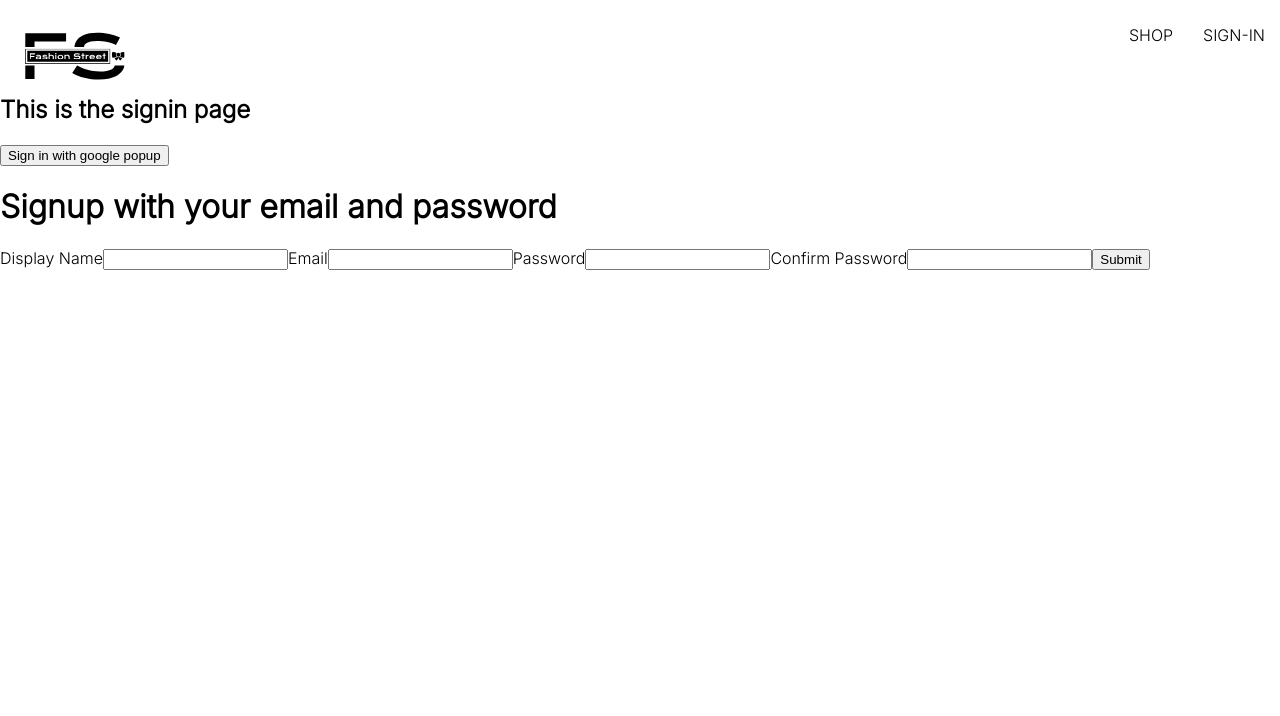
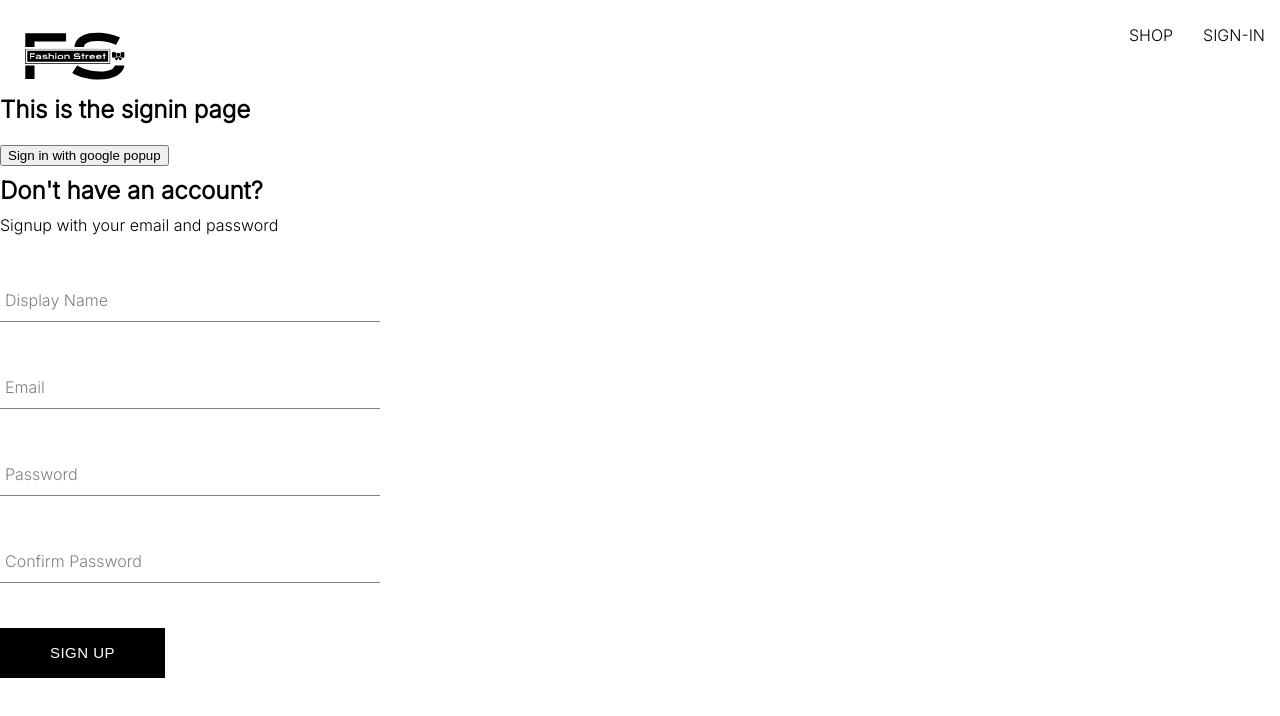
Before and after one commit to Yashkanekar/fashion-street, a React (Create React App) app: page /sign-in in a window 1280 px wide. Shown: the top 716 px of the page. Built offline with nearby package versions, Linux system fonts and the light colour scheme.

Commit message:
custom button and form-input element added

```diff
--- /dev/null
+++ b/src/components/button/Button.component.jsx
@@ -0,0 +1,20 @@
+import React from "react";
+import "./button.styles.scss";
+
+const BUTTON_STYLE_TYPES = {
+  google: "google-sign-in",
+  inverted: "inverted",
+};
+
+const Button = ({ children, buttonType, ...otherProps }) => {
+  return (
+    <button
+      className={`button-container ${BUTTON_STYLE_TYPES[buttonType]}`}
+      {...otherProps}
+    >
+      {children}
+    </button>
+  );
+};
+
+export default Button;
--- /dev/null
+++ b/src/components/button/button.styles.scss
@@ -0,0 +1,46 @@
+.button-container {
+  min-width: 165px;
+  width: auto;
+  height: 50px;
+  letter-spacing: 0.5px;
+  line-height: 50px;
+  padding: 0 35px 0 35px;
+  font-size: 15px;
+  background-color: black;
+  color: white;
+  text-transform: uppercase;
+  // font-family: 'Open Sans Condensed';
+  // font-weight: bolder;
+  border: none;
+  cursor: pointer;
+  display: flex;
+  justify-content: center;
+
+  &:hover {
+    background-color: white;
+    color: black;
+    border: 1px solid black;
+  }
+
+  &.google-sign-in {
+    background-color: #4285f4;
+    color: white;
+
+    &:hover {
+      background-color: #357ae8;
+      border: none;
+    }
+  }
+
+  &.inverted {
+    background-color: white;
+    color: black;
+    border: 1px solid black;
+
+    &:hover {
+      background-color: black;
+      color: white;
+      border: none;
+    }
+  }
+}
--- /dev/null
+++ b/src/components/form-input/FormInput.component.jsx
@@ -0,0 +1,19 @@
+import React from "react";
+import "./form-input.styles.scss";
+
+const FormInput = ({ label, inputOptions }) => {
+  return (
+    <div className="group">
+      <input className="form-input" {...inputOptions} />
+      <label
+        className={`${
+          inputOptions.value.length ? "shrink" : ""
+        } form-input-label`}
+      >
+        {label}
+      </label>
+    </div>
+  );
+};
+
+export default FormInput;
--- /dev/null
+++ b/src/components/form-input/form-input.styles.scss
@@ -0,0 +1,54 @@
+$sub-color: grey;
+$main-color: black;
+
+@mixin shrinkLabel {
+  top: -14px;
+  font-size: 12px;
+  color: $main-color;
+}
+
+.group {
+  position: relative;
+  margin: 45px 0;
+
+  .form-input {
+    background: none;
+    background-color: white;
+    color: $sub-color;
+    font-size: 18px;
+    padding: 10px 10px 10px 5px;
+    display: block;
+    width: 100%;
+    border: none;
+    border-radius: 0;
+    border-bottom: 1px solid $sub-color;
+    margin: 25px 0;
+
+    &:focus {
+      outline: none;
+    }
+
+    &:focus ~ .form-input-label {
+      @include shrinkLabel();
+    }
+  }
+
+  input[type='password'] {
+    letter-spacing: 0.3em;
+  }
+
+  .form-input-label {
+    color: $sub-color;
+    font-size: 16px;
+    font-weight: normal;
+    position: absolute;
+    pointer-events: none;
+    left: 5px;
+    top: 10px;
+    transition: 300ms ease all;
+
+    &.shrink {
+      @include shrinkLabel();
+    }
+  }
+}
--- a/src/components/sign-up-form/SignUpForm.component.jsx
+++ b/src/components/sign-up-form/SignUpForm.component.jsx
@@ -1,8 +1,11 @@
 import React, { useState } from "react";
+import FormInput from "../form-input/FormInput.component";
+import "./signup-form.styles.scss";
 import {
   createAuthUserFromEmailAndPassword,
   createUserDocumentFromAuth,
 } from "../../utils/firebase/firebase.utils";
+import Button from "../button/Button.component";
 
 const SignUpForm = () => {
   const defaultFormFields = {
@@ -49,45 +52,54 @@
   };
 
   return (
-    <div>
-      <h1>Signup with your email and password</h1>
+    <div className="signup-form-container">
+      <h2>Don't have an account?</h2>
+      <span>Signup with your email and password</span>
       <form onSubmit={handleSubmit}>
-        <label>Display Name</label>
-        <input
-          value={displayName}
-          type="text"
-          required
-          name="displayName"
-          onChange={changeHandler}
-        ></input>
+        <FormInput
+          label="Display Name"
+          inputOptions={{
+            value: displayName,
+            type: "password",
+            required: true,
+            name: "displayName",
+            onChange: changeHandler,
+          }}
+        />
 
-        <label>Email</label>
-        <input
-          onChange={changeHandler}
-          value={email}
-          type="email"
-          required
-          name="email"
-        ></input>
+        <FormInput
+          label="Email"
+          inputOptions={{
+            value: email,
+            type: "password",
+            required: true,
+            name: "email",
+            onChange: changeHandler,
+          }}
+        />
 
-        <label>Password</label>
-        <input
-          onChange={changeHandler}
-          value={password}
-          type="password"
-          required
-          name="password"
-        ></input>
+        <FormInput
+          label="Password"
+          inputOptions={{
+            value: password,
+            type: "password",
+            required: true,
+            name: "password",
+            onChange: changeHandler,
+          }}
+        />
 
-        <label>Confirm Password</label>
-        <input
-          value={confirmPassword}
-          onChange={changeHandler}
-          type="password"
-          required
-          name="confirmPassword"
-        ></input>
-        <button type="submit">Submit</button>
+        <FormInput
+          label="Confirm Password"
+          inputOptions={{
+            value: confirmPassword,
+            type: "password",
+            required: true,
+            name: "confirmPassword",
+            onChange: changeHandler,
+          }}
+        />
+        <Button type="submit">Sign up</Button>
       </form>
     </div>
   );
--- /dev/null
+++ b/src/components/sign-up-form/signup-form.styles.scss
@@ -0,0 +1,9 @@
+.signup-form-container {
+  display: flex;
+  flex-direction: column;
+  width: 380px;
+
+  h2 {
+    margin: 10px 0;
+  }
+}
```
